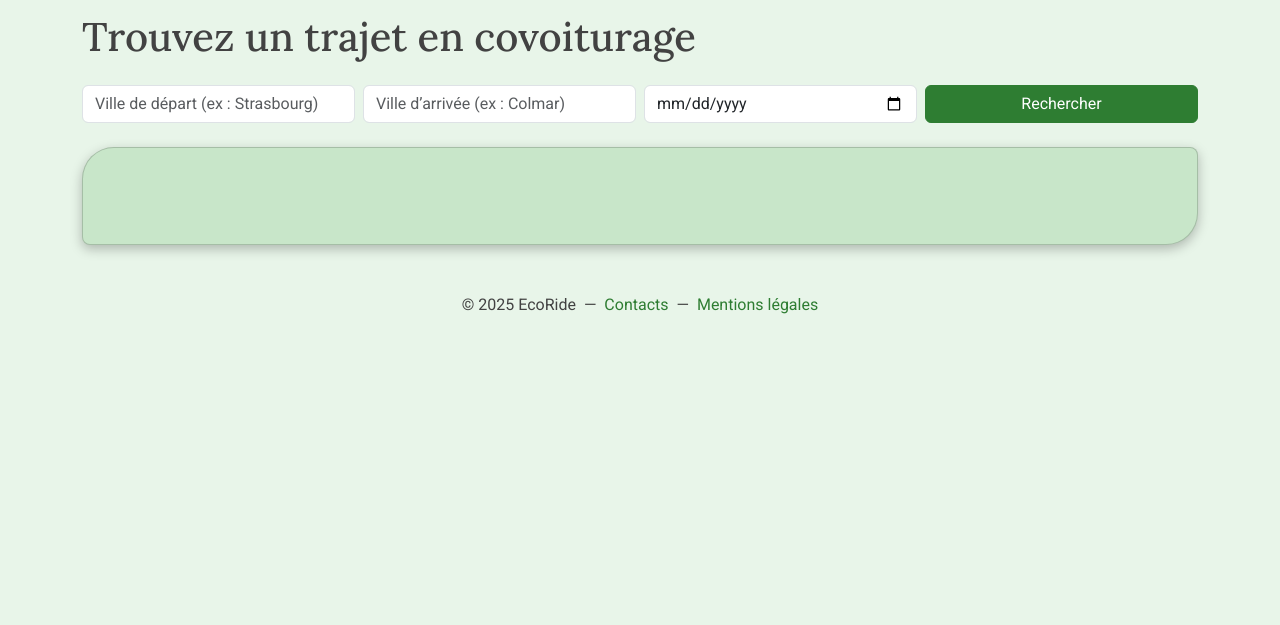
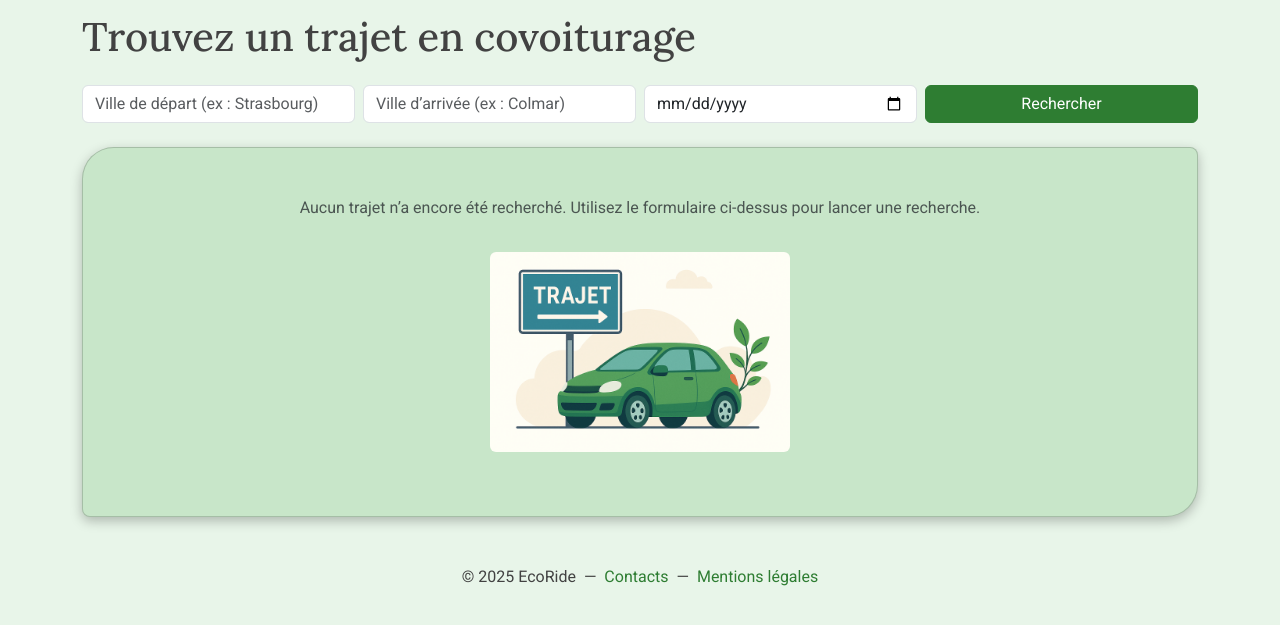
Before and after one commit to Niiby68/EcoRide---ECF-Studi, a PHP site: page /frontend/covoiturages.php in a window 1280 px wide. Shown: the part 139-764 px from the top of the page. Run offline with PHP 8.4, Linux system fonts and the light colour scheme.

Commit message:
Ajout de la page des covoiturages ( Javascript ) et sécurisation de la page des covoiturages ( Traitement )

```diff
--- a/frontend/covoiturages.php
+++ b/frontend/covoiturages.php
@@ -39,10 +39,13 @@ require_once('includes/en-tete.php');
     <link href="https://cdn.jsdelivr.net/npm/bootstrap@5.3.0/dist/css/bootstrap.min.css" rel="stylesheet">
 
     <!-- Feuille de style locale -->
-    <link rel="stylesheet" href="<?= htmlspecialchars($chemin_racine, ENT_QUOTES, 'UTF-8') ?>css/style.css">
+    <link rel="stylesheet" href="css/style.css">
 
     <!-- Bootstrap JS -->
     <script src="https://cdn.jsdelivr.net/npm/bootstrap@5.3.0/dist/js/bootstrap.bundle.min.js" defer></script>
+
+	<!-- JS pour AJAX -->
+	<script src="js/recherche-covoiturages.js" defer></script>
 </head>
 
 <body>
@@ -66,7 +69,7 @@ require_once('includes/en-tete.php');
         <h1 class="mb-4">Trouvez un trajet en covoiturage</h1>
 
 		<!-- Barre de recherche -->
-		<?php formulaire_trajet( 'covoiturages.php' ); ?>
+		<?php formulaire_trajet( $chemin_racine.'backend/recherche-covoiturages.php' ); ?>
 
 		<div id="form-message" class="alert d-none alert-dismissible fade show" role="alert">
 			<span id="form-message-text"></span>
@@ -74,8 +77,9 @@ require_once('includes/en-tete.php');
 		</div>
 
 		<div class="card">
-			<div class="card-body">
-				<!-- emplacement de réponse de la requête asynchrone -->
+			<div class="card-body text-center" id="reponse-trajet">
+				<p class="text-muted">Aucun trajet n’a encore été recherché. Utilisez le formulaire ci-dessus pour lancer une recherche.</p>
+				<img src="img/covoiturages/voiture.png" alt="Illustration voiture en attente d'un trajet" class="img-fluid mt-3 rounded my-3">
 			</div>
 		</div>
     </main>
--- a/frontend/includes/en-tete.php
+++ b/frontend/includes/en-tete.php
@@ -10,7 +10,7 @@ if (basename(__FILE__) === basename($_SERVER['SCRIPT_FILENAME'])) {
 
 //
 //	En-tête des pages
-//	/frontend/includes/en-tete.php
+//	Chemin : /frontend/includes/en-tete.php
 //
 
 
--- a/frontend/includes/formulaire-trajet.php
+++ b/frontend/includes/formulaire-trajet.php
@@ -10,7 +10,7 @@ if (basename(__FILE__) === basename($_SERVER['SCRIPT_FILENAME'])) {
 
 //
 //	Formulaire de recherche de trajet
-//	/frontend/includes/formulaire_trajet.php
+//	Chemin : /frontend/includes/formulaire_trajet.php
 //
 
 
@@ -23,7 +23,7 @@ function formulaire_trajet(string $action = 'recherche.php'): void {
     $date     = $_GET['date']     ?? '';
 
 	?>
-	<form method="get" action="<?= htmlspecialchars($action, ENT_QUOTES, 'UTF-8') ?>" class="mb-4">
+	<form method="get" id="form-recherche-trajet" action="<?= htmlspecialchars($action, ENT_QUOTES, 'UTF-8') ?>" class="mb-4">
 		<div class="row g-2">
 			<div class="col-md-3">
 				<input type="text" name="depart" class="form-control" placeholder="Ville de départ (ex : Strasbourg)" aria-label="Ville de départ" value="<?= htmlspecialchars($depart, ENT_QUOTES, 'UTF-8') ?>" required>
--- a/frontend/includes/javamess.php
+++ b/frontend/includes/javamess.php
@@ -10,7 +10,7 @@ if (basename(__FILE__) === basename($_SERVER['SCRIPT_FILENAME'])) {
 
 //
 //	Message d'activation du Javascript
-//	/frontend/includes/javamess.php
+//	Chemin : /frontend/includes/javamess.php
 //
 
 
--- a/frontend/includes/pied-de-page.php
+++ b/frontend/includes/pied-de-page.php
@@ -10,7 +10,7 @@ if (basename(__FILE__) === basename($_SERVER['SCRIPT_FILENAME'])) {
 
 //
 //	Pied de page
-//	/frontend/includes/pied-de-page.php
+//	Chemin : /frontend/includes/pied-de-page.php
 //
 
 
--- /dev/null
+++ b/frontend/js/recherche-covoiturages.js
@@ -0,0 +1,120 @@
+//
+//  Page des covoiturages ( Javascript )
+//  Chemin : /frontend/js/recherche-covoiturages.js
+//
+
+
+
+document.addEventListener('DOMContentLoaded', () => {
+    // Sélection du formulaire, du bouton et du conteneur de résultats
+    const form = document.getElementById('form-recherche-trajet');
+    const resultContainer = document.getElementById('reponse-trajet');
+    const submitButton = form?.querySelector('button[type="submit"]');
+
+    if (!form || !resultContainer || !submitButton) return;
+
+    // Fonction d'échappement pour éviter les injections
+    const escapeHTML = (str) => {
+        const div = document.createElement('div');
+        div.textContent = str;
+        return div.innerHTML;
+    };
+
+    // Vérification de la validité de la date
+    const isDateValid = (inputDate) => {
+        const today = new Date();
+        today.setHours(0, 0, 0, 0);
+
+        const selectedDate = new Date(inputDate);
+        selectedDate.setHours(0, 0, 0, 0);
+
+        return selectedDate >= today;
+    };
+
+    form.addEventListener('submit', function(e) {
+        e.preventDefault();
+        const formData = new FormData(form);
+
+        const date = formData.get('date');
+        if (!isDateValid(date)) {
+            resultContainer.innerHTML = `
+                <div class="error-block">
+                    <p class="error">La date choisie est antérieure à aujourd'hui. Veuillez sélectionner une date valide.</p>
+                    <img src="img/covoiturages/voiture-impasse.png" alt="Voiture dans l'impasse" class="img-fluid mt-3 rounded my-3">
+                </div>
+            `;
+            return;
+        }
+
+        // Pré-affichage : état de chargement
+        submitButton.disabled = true;
+        resultContainer.innerHTML = '<p id="loading-message">Chargement...</p>';
+
+        // Appel au backend
+        fetch('../backend/recherche-covoiturages.php', {
+            method: 'POST',
+            headers: { 'X-Requested-With': 'XMLHttpRequest' },
+            body: formData
+        })
+        .then(response => {
+            if (!response.ok) throw new Error(`HTTP ${response.status}`);
+            return response.json();
+        })
+        .then(data => {
+            // Réinitialisation de l'affichage
+            resultContainer.innerHTML = '';
+
+            if (data?.success && Array.isArray(data.resultats)) {
+                if (data.resultats.length === 0) {
+                    // Message plus visuel lorsqu'aucun trajet n'est trouvé
+                    resultContainer.innerHTML = `
+                        <div class="no-results">
+                            <h3>Aucun trajet trouvé</h3>
+                            <p>Nous n'avons pas trouvé de covoiturage correspondant à vos critères.</p>
+                            <img src="img/covoiturages/voiture-impasse.png" alt="Voiture dans l'impasse" class="img-fluid mt-3 rounded my-3">
+                        </div>
+                    `;
+                } else {
+                    data.resultats.forEach(trajet => {
+                        // Formatage de la date
+                        let formattedDate = trajet.date_depart;
+                        try {
+                            formattedDate = new Date(trajet.date_depart)
+                                .toLocaleDateString(undefined, { day: 'numeric', month: 'long', year: 'numeric' });
+                        } catch (_) {}
+
+                        // Création de la carte trajet
+                        const card = document.createElement('div');
+                        card.className = 'trajet-card';
+                        card.innerHTML = `
+                            <h3>Trajet du ${escapeHTML(formattedDate)}</h3>
+                            <p><strong>Départ :</strong> ${escapeHTML(trajet.adresse_depart)}</p>
+                            <p><strong>Arrivée :</strong> ${escapeHTML(trajet.adresse_arrivee)}</p>
+                        `;
+                        resultContainer.appendChild(card);
+                    });
+                }
+            } else {
+                const msg = data?.message || 'Réponse inattendue du serveur.';
+                resultContainer.innerHTML = `
+                    <div class="error-block">
+                        <p class="error">${escapeHTML(msg)}</p>
+                        <img src="img/covoiturages/voiture-impasse.png" alt="Voiture dans l'impasse" class="img-fluid mt-3 rounded my-3">
+                    </div>
+                `;
+            }
+        })
+        .catch(error => {
+            resultContainer.innerHTML = `
+                <div class="error-block">
+                    <p class="error">Erreur technique : ${escapeHTML(error.message)}</p>
+                    <img src="img/covoiturages/voiture-impasse.png" alt="Voiture dans l'impasse" class="img-fluid mt-3 rounded my-3">
+                </div>
+            `;
+        })
+        .finally(() => {
+            // Rétablissement du bouton
+            submitButton.disabled = false;
+        });
+    });
+});
--- a/index.php
+++ b/index.php
@@ -1,7 +1,7 @@
 <?php
 //
 //	Redirection vers la page d'accueil
-//	Chemin : Répertoire racine
+//	Chemin : /index.php
 //
 
 
```
Also changed, not shown: backend/recherche-covoiturages.php (added, +76 -0 lines), config/db.php (added, +35 -0 lines), frontend/img/covoiturages/voiture-impasse.png (added), frontend/img/covoiturages/voiture.png (added).
